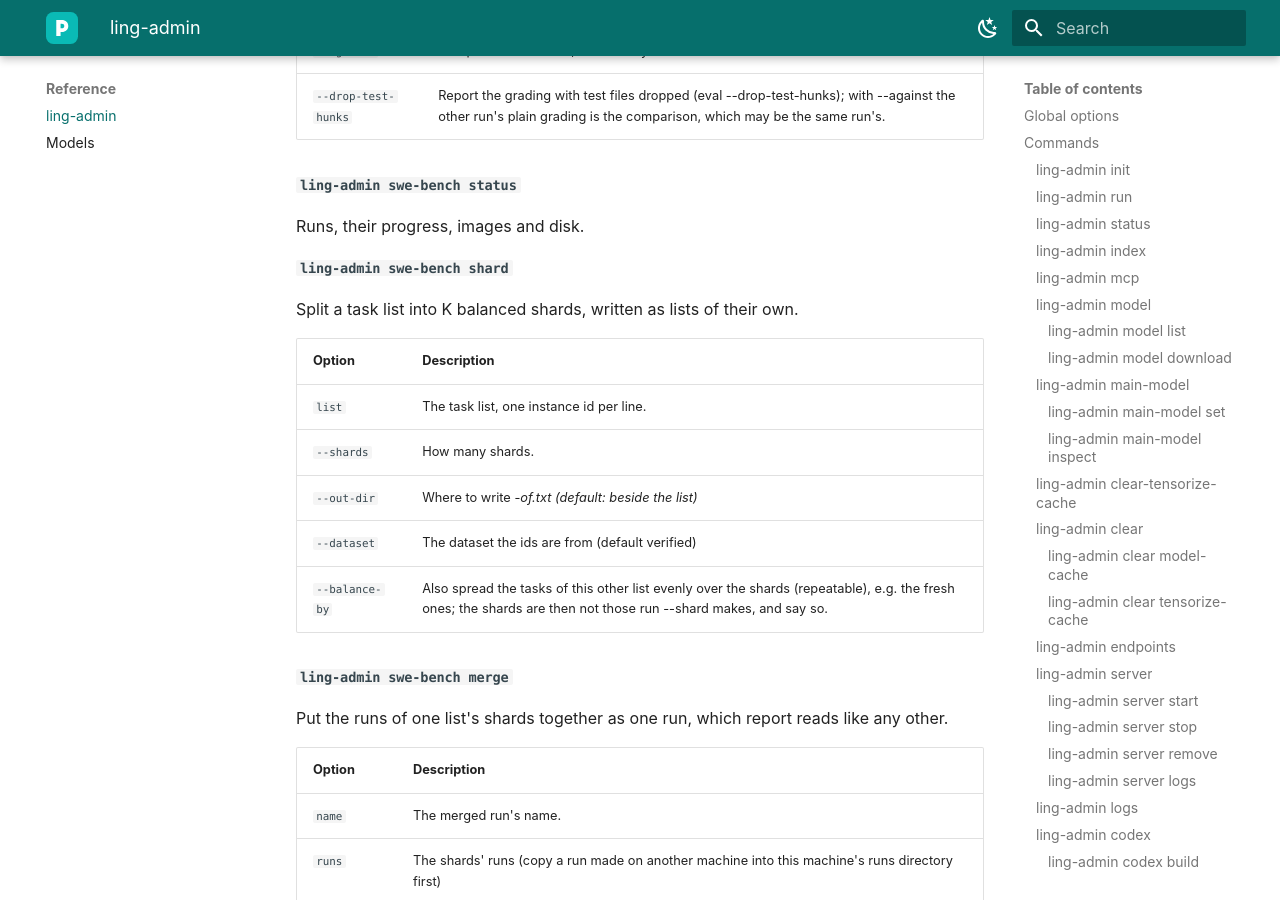
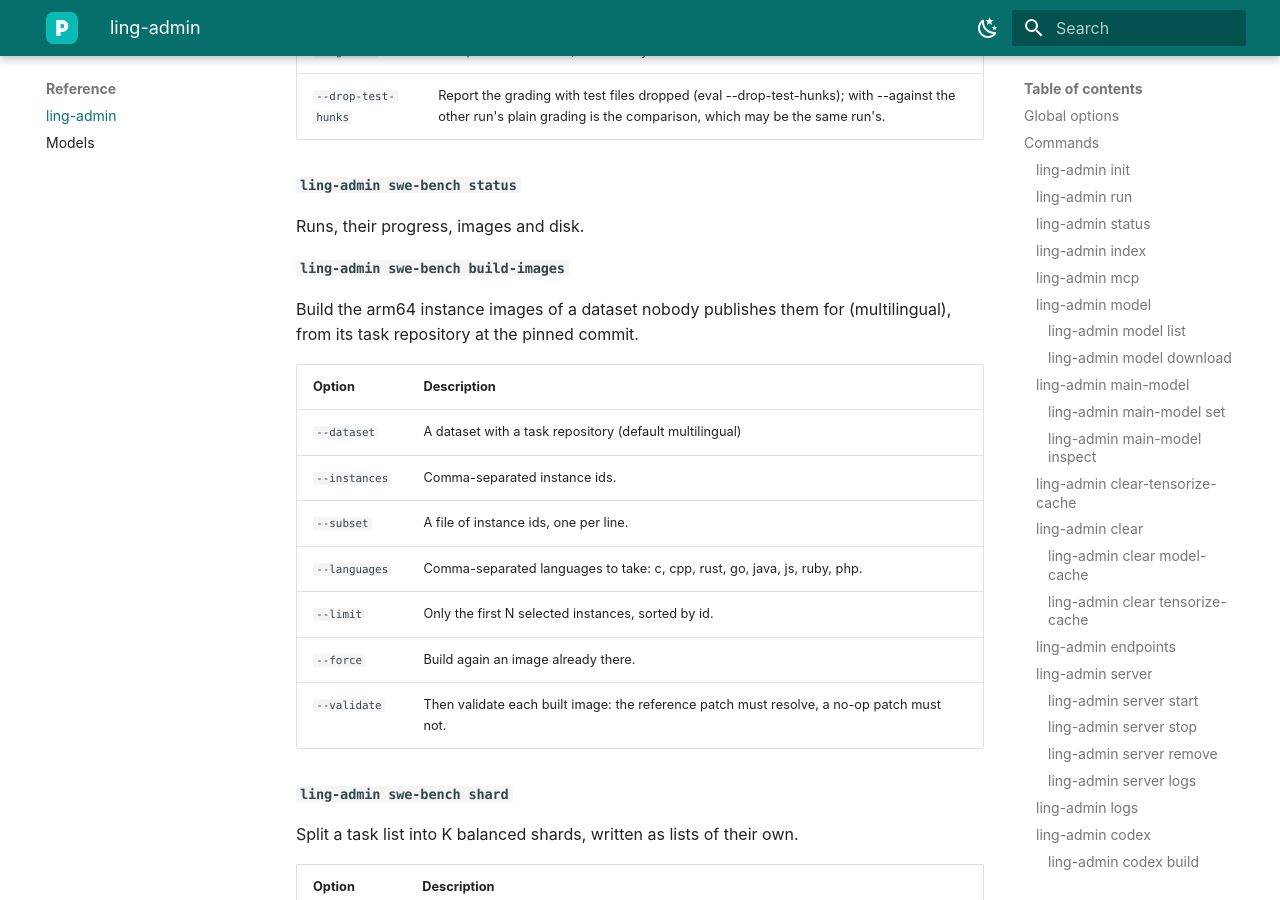
Before and after one commit to dreamference/mightling, an MkDocs documentation site: the page built from docs/admin.md, in a window 1280 px wide and 900 px high, scrolled down 14240 px. Built offline with MkDocs 1.6.1 and Material for MkDocs 9.7.7, drawn with Linux system fonts in a browser that asks for light colours.

Commit message:
docs/admin.md: swe-bench build-images and the multilingual dataset

```diff
--- a/docs/admin.md
+++ b/docs/admin.md
@@ -412,6 +412,20 @@ Print the resolved rate and what it was measured with.
 #### `ling-admin swe-bench status`
 
 Runs, their progress, images and disk.
+
+#### `ling-admin swe-bench build-images`
+
+Build the arm64 instance images of a dataset nobody publishes them for (multilingual), from its task repository at the pinned commit.
+
+| Option | Description |
+|---|---|
+| `--dataset` | A dataset with a task repository (default multilingual) |
+| `--instances` | Comma-separated instance ids. |
+| `--subset` | A file of instance ids, one per line. |
+| `--languages` | Comma-separated languages to take: c, cpp, rust, go, java, js, ruby, php. |
+| `--limit` | Only the first N selected instances, sorted by id. |
+| `--force` | Build again an image already there. |
+| `--validate` | Then validate each built image: the reference patch must resolve, a no-op patch must not. |
 
 #### `ling-admin swe-bench shard`
 
```
